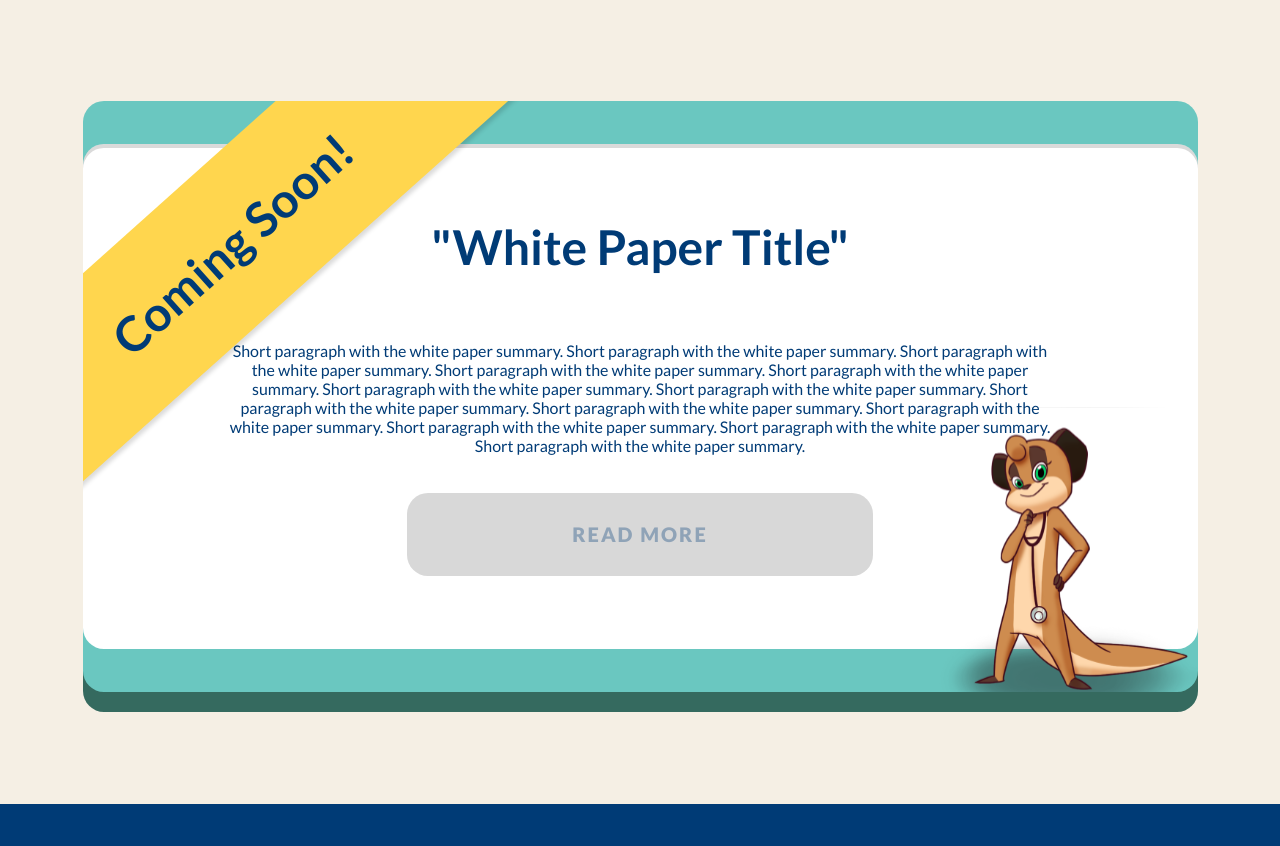
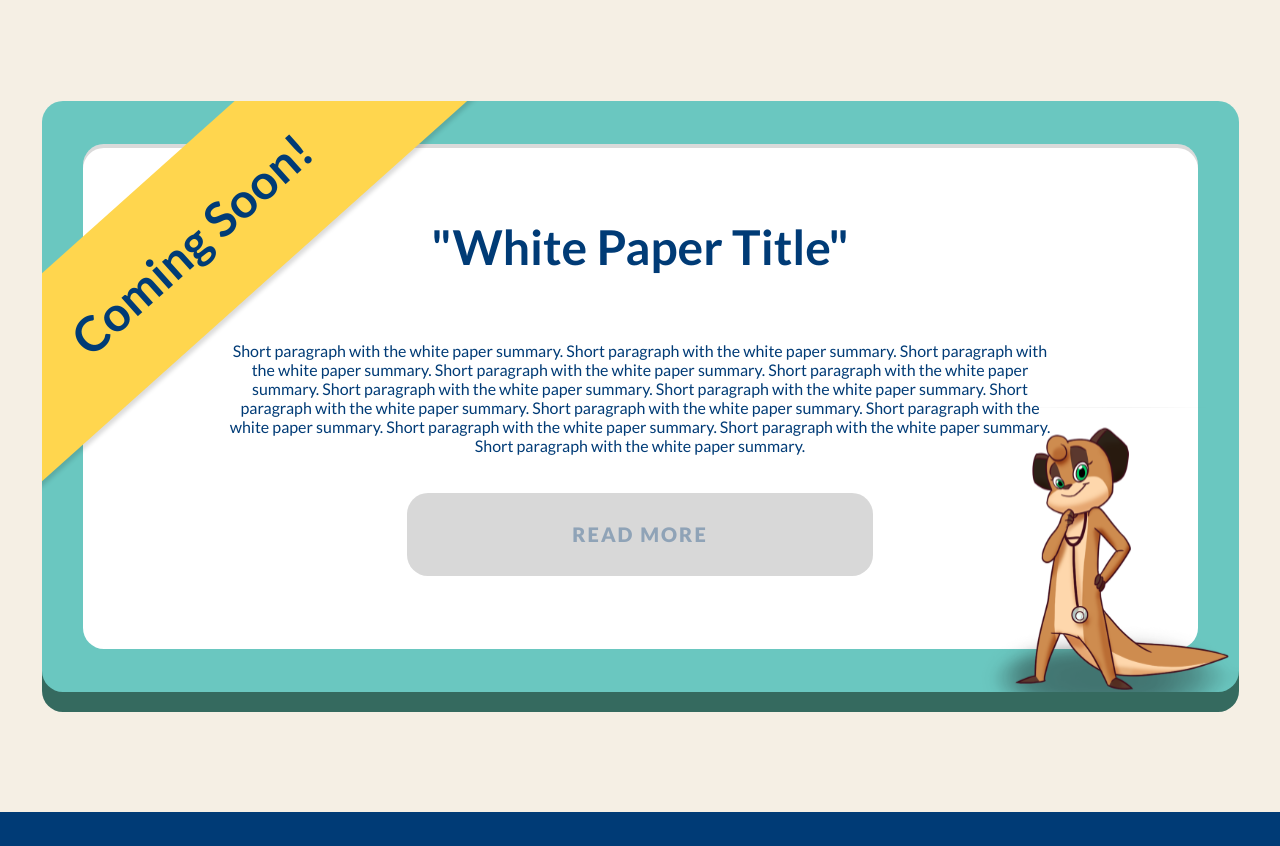
Before and after one commit to jorelle-fullstack/tiny-docs-netlify, a Next.js app: page /providers in a window 1280 px wide. Shown: the part 2808-3654 px from the top of the page. Built offline with nearby package versions, Linux system fonts and the light colour scheme.

Commit message:
Updated README.md.

```diff
--- a/styles/components/_white-paper.scss
+++ b/styles/components/_white-paper.scss
@@ -3,7 +3,7 @@
     position: relative;
     .wp-container {
         overflow: hidden;
-        max-width: 1197px;
+        width: 1197px;
         height: 591px;
         border-radius: 21px;
         background-color: $primary-blue;
```
Also changed, not shown: components/global/index.js (+27 -6 lines), pages/index.js (+2 -6 lines), 1 other file (tests, documents, lock files or other folders).
